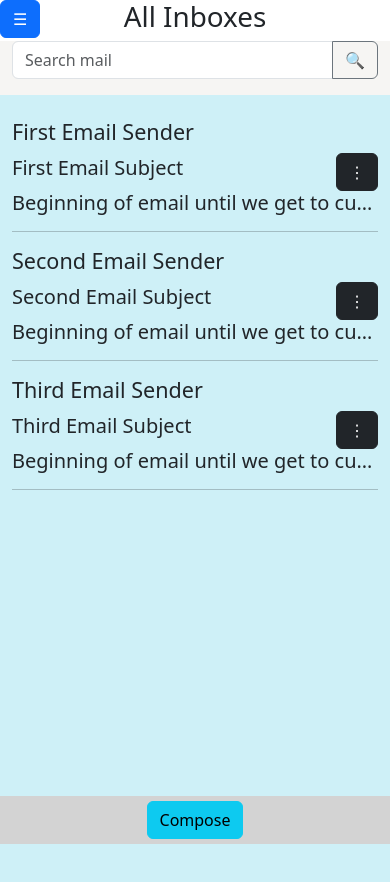
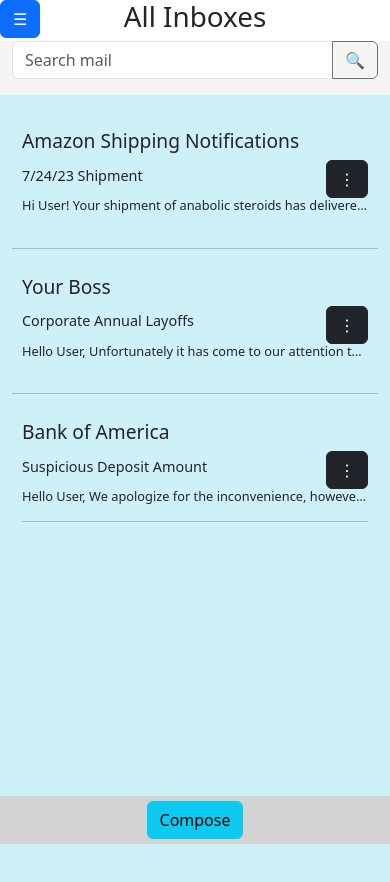
Before and after one commit to AshSensei/bootstrap-email-simbol, a plain HTML site: page index.html in a window 390 px wide. Drawn offline with nearby package versions, Linux system fonts and the light colour scheme.

Commit message:
added responsive text and pseudo emails

```diff
--- a/index.html
+++ b/index.html
@@ -4,8 +4,8 @@
     <meta charset="UTF-8">
     <meta name="viewport" content="width=device-width, initial-scale=1.0">
     <title>Email Project</title>
+    <link href="https://cdn.jsdelivr.net/npm/bootstrap@5.3.0/dist/css/bootstrap.min.css" rel="stylesheet" integrity="sha384-9ndCyUaIbzAi2FUVXJi0CjmCapSmO7SnpJef0486qhLnuZ2cdeRhO02iuK6FUUVM" crossorigin="anonymous">
     <link rel="stylesheet" href="styles.css">
-    <link href="https://cdn.jsdelivr.net/npm/bootstrap@5.3.0/dist/css/bootstrap.min.css" rel="stylesheet" integrity="sha384-9ndCyUaIbzAi2FUVXJi0CjmCapSmO7SnpJef0486qhLnuZ2cdeRhO02iuK6FUUVM" crossorigin="anonymous">
 </head>
 <body>
 
@@ -74,45 +74,56 @@
                 <div class ="col-xs-12 col-md-9 col-lg-4 email-list">
                     <br>
                     <!--let's keep all email viewing in one column-->
-                    <h4 class="sender">First Email Sender</h4>
 
-                    <div class="subject-div">
-                        <h5 class="subject">First Email Subject</h5>
-                        <button type="button" class ="btn btn-dark" data-bs-toggle="modal" data-bs-target="#editModal" class="modal-button">&vellip;</button>
+                    <div id="first email"  class ="indiv-email">
+                        <h4 class="sender">Amazon Shipping Notifications</h4>
+                        <div class="subject-div">
+                            <h5 class="subject">7/24/23 Shipment</h5>
+                            <button type="button" class ="btn btn-dark" data-bs-toggle="modal" data-bs-target="#editModal" class="modal-button">&vellip;</button>
+                        </div>
+
+                        <h5 class="message text-truncate">Hi User! Your shipment of anabolic steroids has delivered! If you haven't received your package please reply to this email so we can sort it out for you.</h5>
                     </div>
 
 
-                    <h5 id="message" class="text-truncate">Beginning of email until we get to cutoff</h5>
                     <hr>
+                    <div id="second-email" class ="indiv-email">
 
-                    <h4 class="sender">Second Email Sender</h4>
+                        <h4 class="sender">Your Boss</h4>
+                        <div class="subject-div">
+                            <h5 class="subject">Corporate Annual Layoffs</h5>
+                            <button type="button" class ="btn btn-dark" data-bs-toggle="modal" data-bs-target="#editModal" class="modal-button">&vellip;</button>
+                        </div>
+                        <h5  class="message text-truncate">Hello User, Unfortunately it has come to our attention that many of your coworkers will be laid off.</h5>
+
+                    </div>
+                   <hr>
+
+                    <div id="third-email" class ="indiv-email">
+
+                        <h4 class="sender">Bank of America</h4>
                     <div class="subject-div">
-                        <h5 class="subject">Second Email Subject</h5>
+                        <h5 class="subject">Suspicious Deposit Amount</h5>
                         <button type="button" class ="btn btn-dark" data-bs-toggle="modal" data-bs-target="#editModal" class="modal-button">&vellip;</button>
                     </div>
-                    <h5 id="message" class="text-truncate">Beginning of email until we get to cutoff</h5>
+                    <h5  class="message text-truncate">Hello User, We apologize for the inconvenience, however there has been a suspicious amount of money deposited into your account.</h5>
                     <hr>
+                    </div>
 
-
-                    <h4 class="sender">Third Email Sender</h4>
-                    <div class="subject-div">
-                        <h5 class="subject">Third Email Subject</h5>
-                        <button type="button" class ="btn btn-dark" data-bs-toggle="modal" data-bs-target="#editModal" class="modal-button">&vellip;</button>
-                    </div>
-                    <h5 id="message" class="text-truncate">Beginning of email until we get to cutoff</h5>
-                    <hr>
                 </div>
 
                 <!--email viewing section-->
                 <div class="d-none d-lg-block col-lg-6 email-view">
                     <br>
-                    <h3>First Email Subject</h3>
-                    <h4>First Email Sender</h4>
+                    <h3>Corporate Annual Layoffs</h3>
+                    <h4>Your Boss &ltbossyMcBoss@corporate.com&gt</h4>
                     <br><br><br>
-                    <p>Beginning of email until we get to cutoff</p>
+                    <p>Hello User,</p>
+                    <br>
+                    <p>Unfortunately it has come to our attention that many of your coworkers will be laid off. You however have luckily survived. Here's to another year of working with us!</p>
                     <br>
                     <p>Best Wishes,</p>
-                    <p>First Email Sender</p>
+                    <p>Your Boss</p>
                     <div></div>
                 </div>
             </div>
--- a/styles.css
+++ b/styles.css
@@ -50,3 +50,24 @@ body{
     background-color:lightgrey;
 
 }
+
+.indiv-email{
+    padding:10px;
+}
+
+.sender{
+    font-size:1.2em;
+}
+.subject{
+    font-size:0.9em;
+}
+.message{
+    font-size:0.8em;
+}
+
+
+@media (min-width:992px){
+    #second-email{
+        background-color:#8fdeee;
+    }
+}
```
